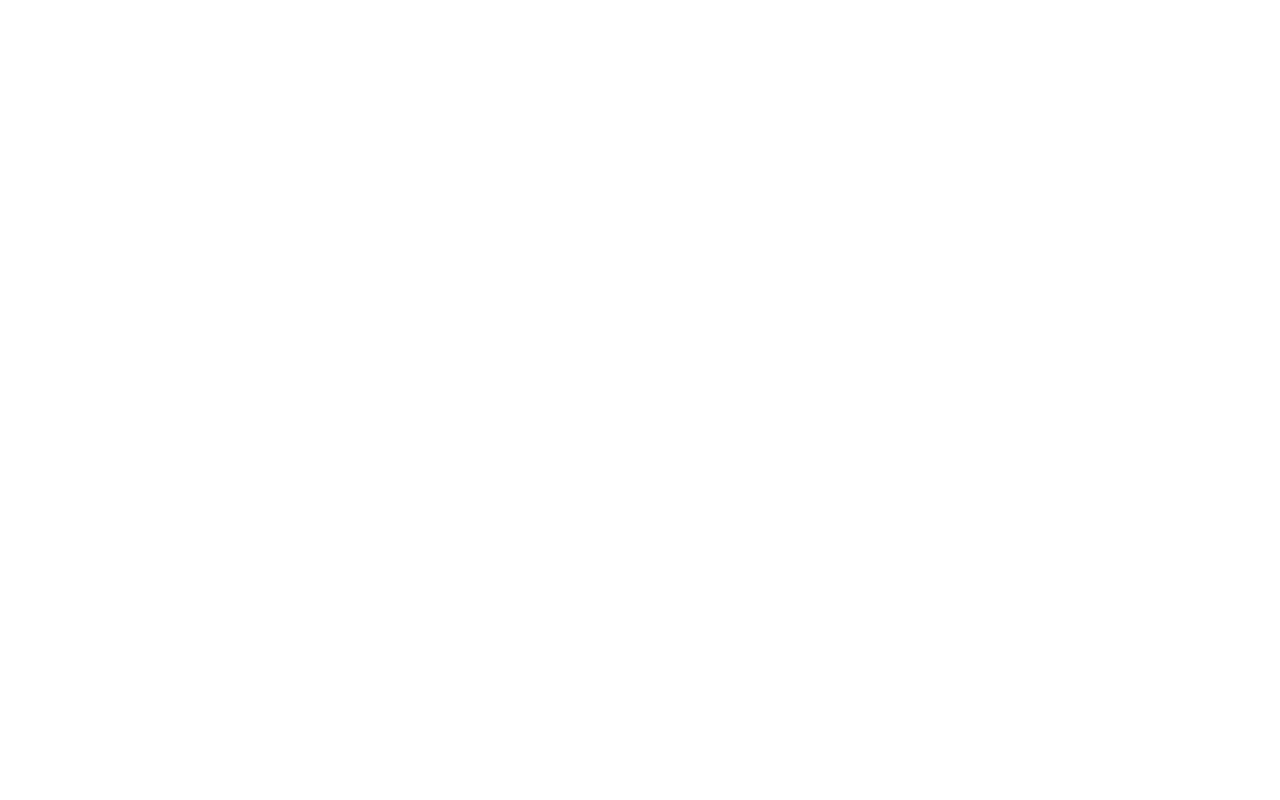
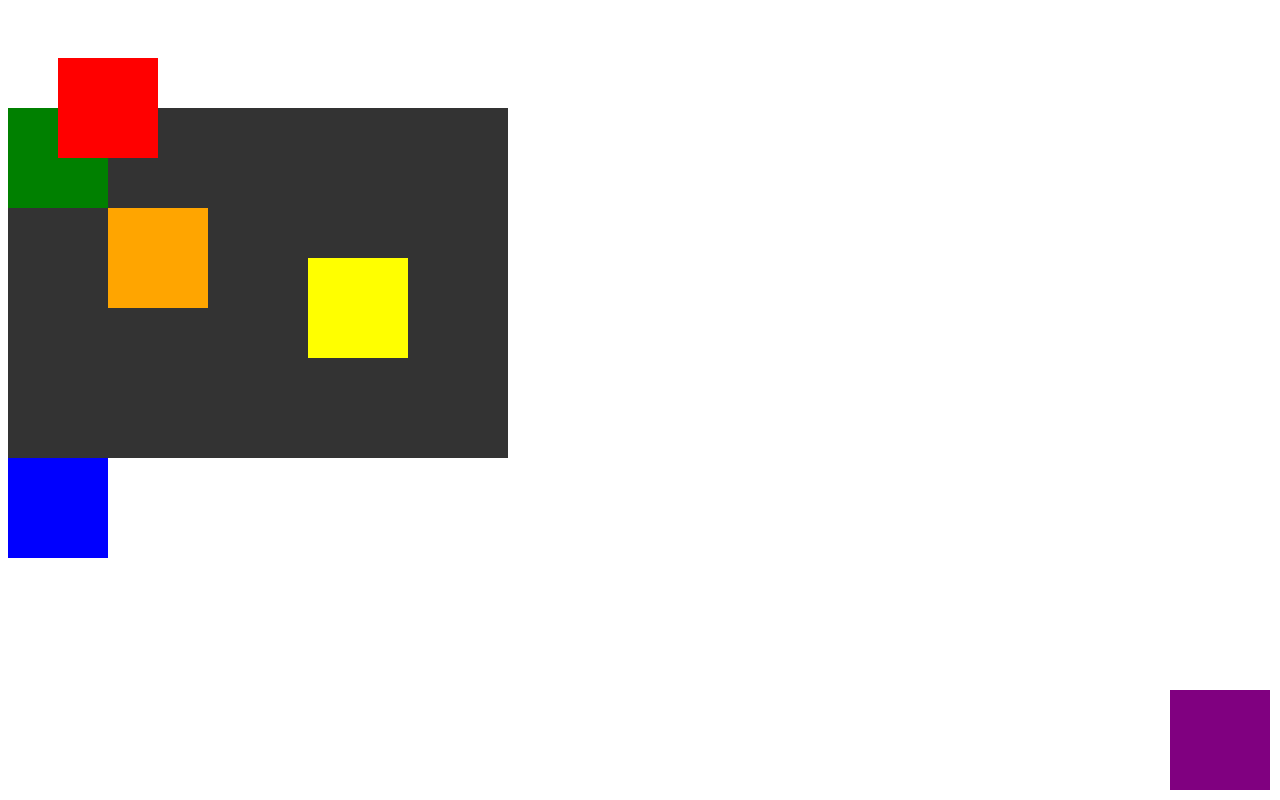
Before and after one commit to dev-montgomery/11_positioning, a plain HTML site: page index.html in a window 1280 px wide. Drawn offline with Linux system fonts and the light colour scheme.

Commit message:
Position Attributes: Static, Relative, Absolute, Fixed, Sticky

```diff
--- a/index.html
+++ b/index.html
@@ -4,8 +4,72 @@
   <meta charset="UTF-8">
   <meta name="viewport" content="width=device-width, initial-scale=1.0">
   <title>CSS Positioning</title>
+  <style>
+    .box {
+      width: 100px;
+      height: 100px;
+    }
+
+    .container {
+      position: relative;
+      width: 500px;
+      height: 350px;
+      background: #333;
+    }
+
+    #box-1 {
+      background: red;
+      position: relative;
+      top: 50px;
+      left: 50px;
+      z-index: 1;
+    }
+
+    #box-2 {
+      background: orange;
+      position: absolute;
+      top: 100px;
+      left: 100px;
+    }
+
+    #box-3 {
+      background: yellow;
+      position: absolute;
+      bottom: 100px;
+      right: 100px;
+    }
+
+    #box-4 {
+      background: green;
+      position: fixed;
+    }
+
+    #box-5 {
+      background: blue;
+      position: sticky;
+      top: 0;
+    }
+
+    #box-6 {
+      background: purple;
+      position: absolute;
+      right: 10px;
+      bottom: 10px;
+    }
+  </style>
 </head>
 <body>
+  <div id="box-1" class="box"></div>
+  <div class="container">
+    <div id="box-2" class="box"></div>
+    <div id="box-3" class="box"></div>
+    <div id="box-4" class="box"></div>
+  </div>
+  <div id="box-5" class="box">
 
+  </div>
+  <div id="box-6" class="box">
+
+  </div>
 </body>
 </html>
```
